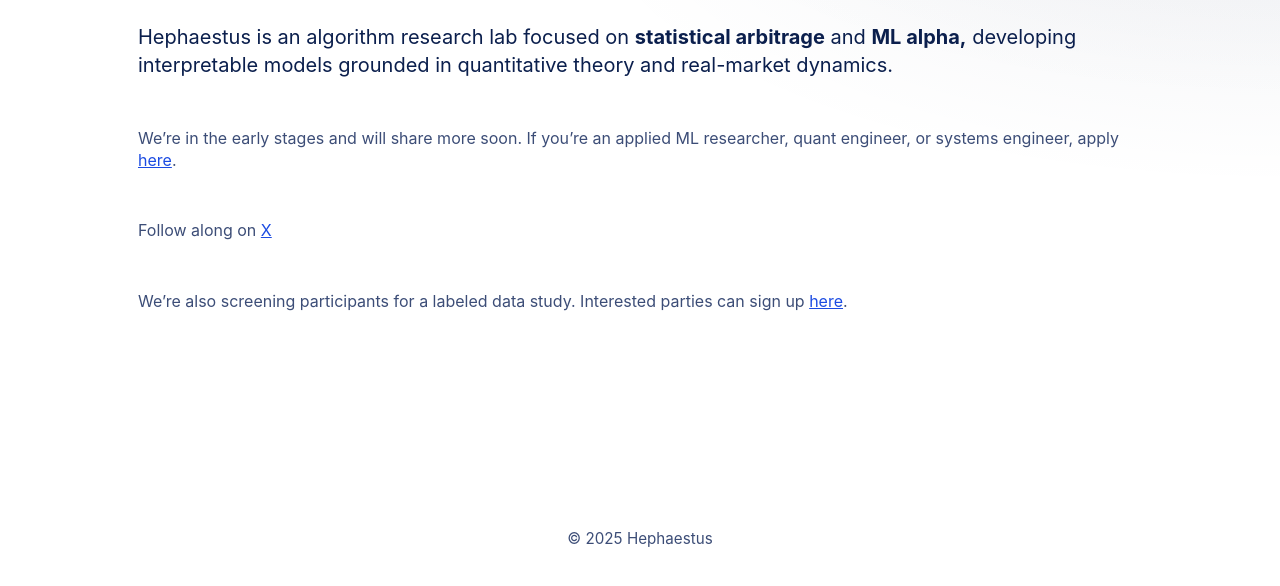
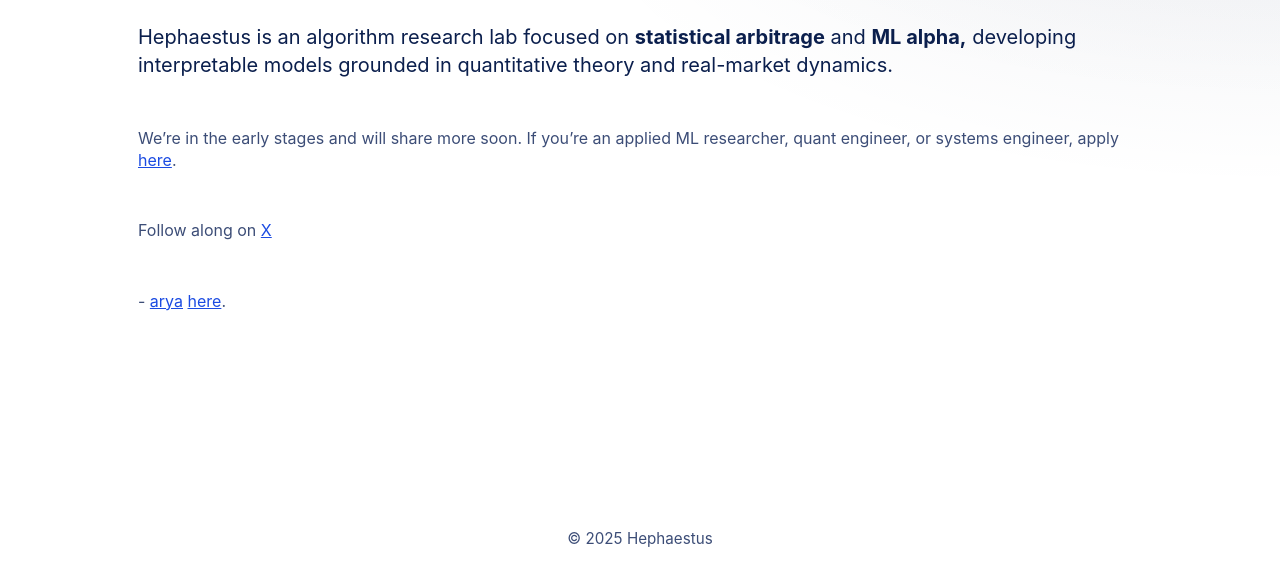
Before and after one commit to hephaestus-research/hephaestus-research.github.io, a plain HTML site: page index.html in a window 1280 px wide. Shown: the part 194-780 px from the top of the page. Drawn offline with Linux system fonts and the light colour scheme.

Commit message:
Update index.html

```diff
--- a/index.html
+++ b/index.html
@@ -83,7 +83,7 @@
     </p>
 
     <p class="block muted">
-      We’re also screening participants for a labeled data study. Interested parties can sign up
+      - <a href="https://arpjw.github.io" target="_blank" rel="noopener">arya</a>
       <a href="#study">here</a>.
     </p>
 
```
